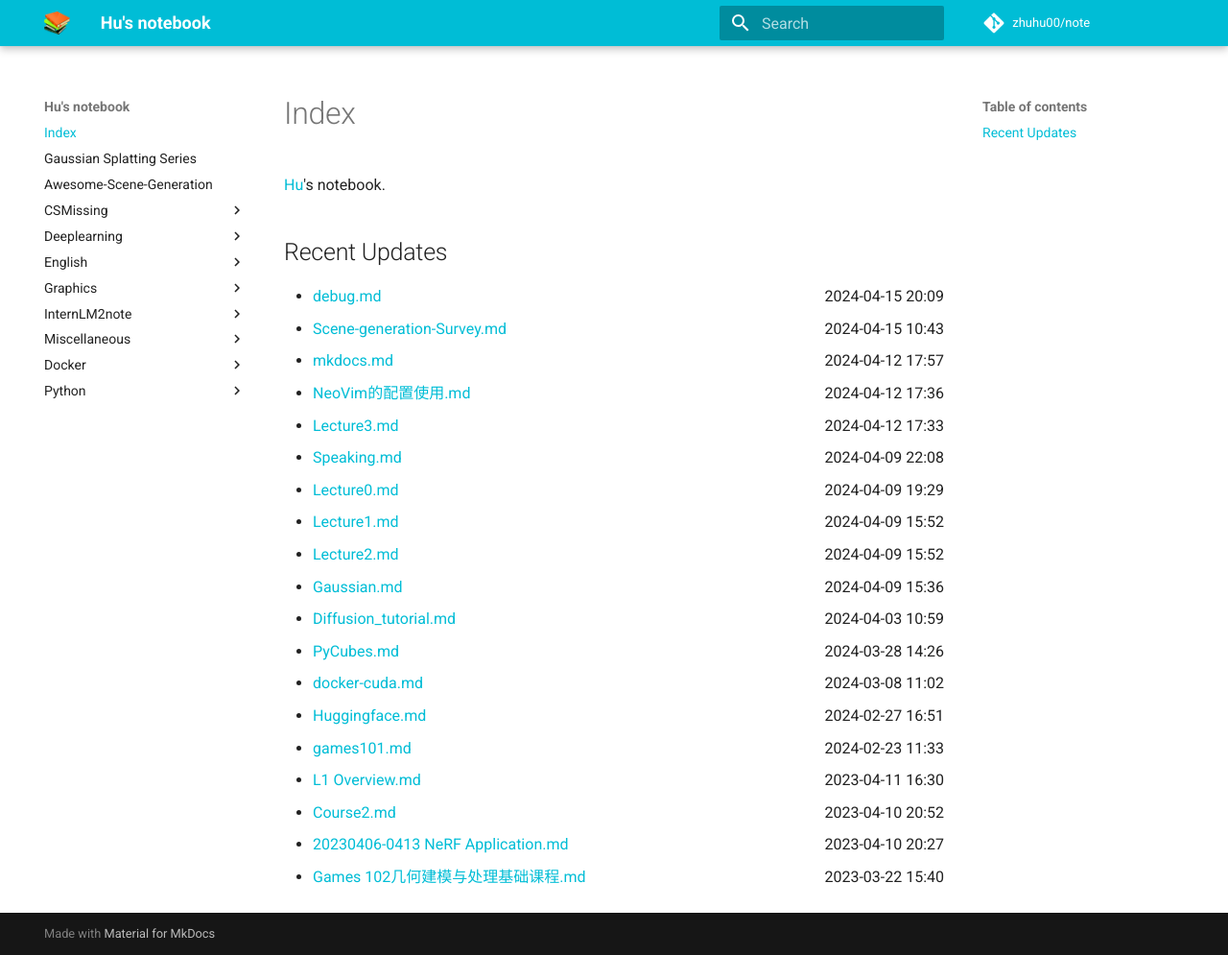
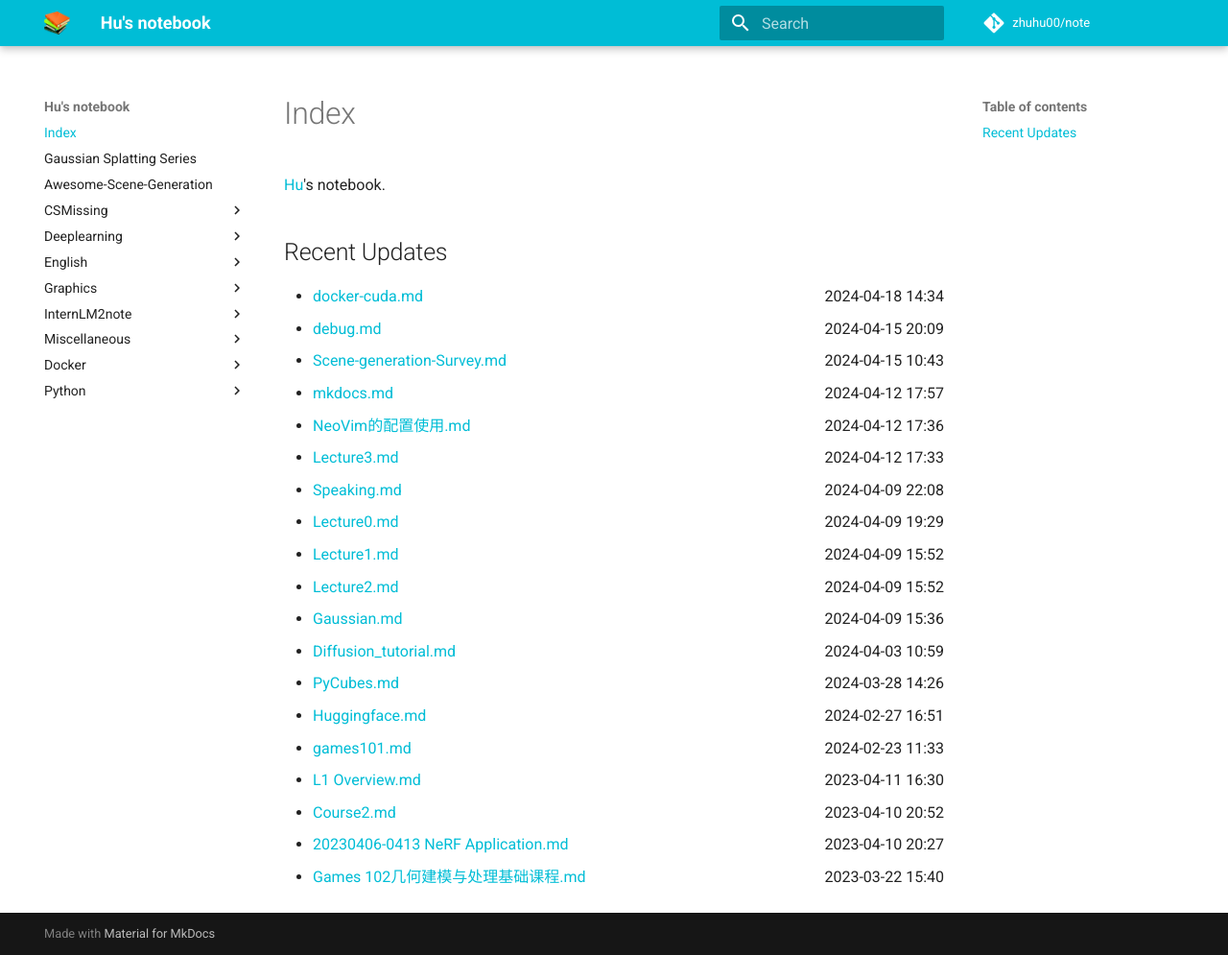
Before and after one commit to zhuhu00/note, an MkDocs documentation site: the page built from docs/index.md, in a window 1280 px wide and 995 px high. Shown: the whole window at 96% size. Built offline with MkDocs 1.6.1 and Material for MkDocs 9.7.7, drawn with Linux system fonts in a browser that asks for light colours; comment, search, counter and statistics services are not loaded.

Commit message:
update recent

```diff
--- a/docs/index.md
+++ b/docs/index.md
@@ -4,6 +4,7 @@
 [Hu](https://zhuhu00.top/)'s notebook.
 
 ## Recent Updates
+- [docker-cuda.md](Docker/docker-cuda/) <span style="float: right;">2024-04-18 14:34</span>
 - [debug.md](CSMissing/debug/) <span style="float: right;">2024-04-15 20:09</span>
 - [Scene-generation-Survey.md](Scene-generation-Survey/) <span style="float: right;">2024-04-15 10:43</span>
 - [mkdocs.md](Miscellaneous/mkdocs/) <span style="float: right;">2024-04-12 17:57</span>
@@ -16,7 +17,6 @@
 - [Gaussian.md](Gaussian/) <span style="float: right;">2024-04-09 15:36</span>
 - [Diffusion_tutorial.md](Deeplearning/Diffusion_tutorial/) <span style="float: right;">2024-04-03 10:59</span>
 - [PyCubes.md](Python/PyCubes/) <span style="float: right;">2024-03-28 14:26</span>
-- [docker-cuda.md](Docker/docker-cuda/) <span style="float: right;">2024-03-08 11:02</span>
 - [Huggingface.md](CSMissing/Huggingface/) <span style="float: right;">2024-02-27 16:51</span>
 - [games101.md](Graphics/games101/) <span style="float: right;">2024-02-23 11:33</span>
 - [L1 Overview.md](Graphics/CMU-16-825-Learning for 3D Vision/L1 Overview/) <span style="float: right;">2023-04-11 16:30</span>
```
